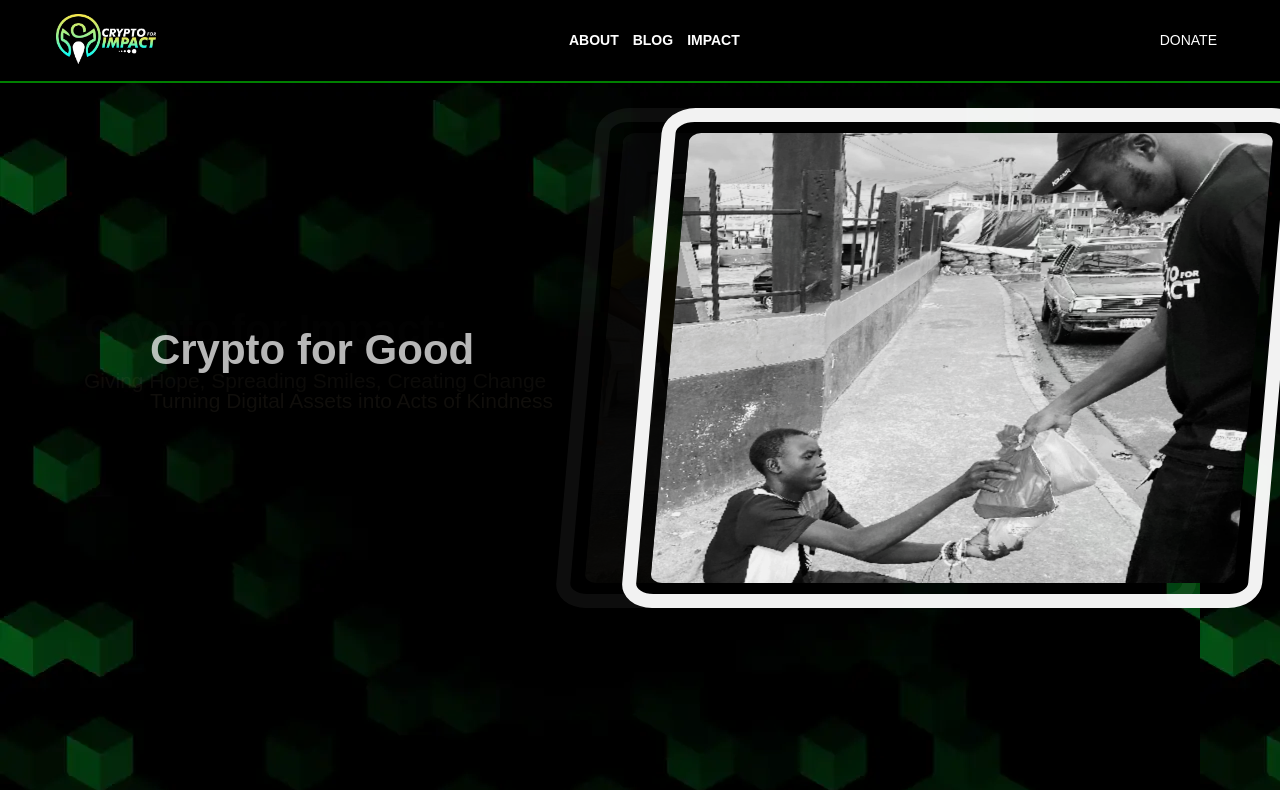
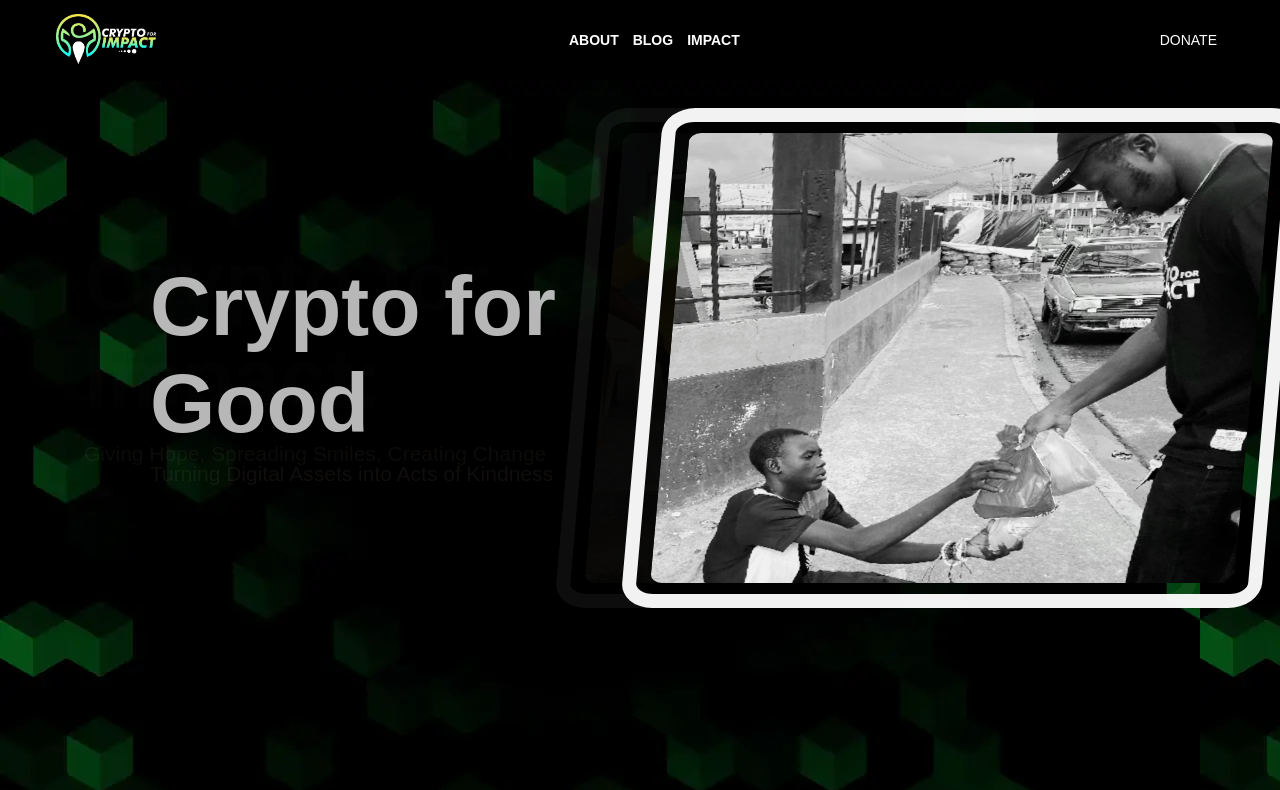
Before and after one commit to obuye37/crypto4impact, a Next.js app: page / in a window 1280 px wide. Shown: the top 790 px of the page. Built offline with nearby package versions, Linux system fonts and the light colour scheme.

Commit message:
updated window object correctly

```diff
--- a/src/app/page.module.css
+++ b/src/app/page.module.css
@@ -72,11 +72,19 @@
   height:100vh;
 }
 
+.carouselIndicatorWrapper{
+  position: absolute;
+  z-index: 999;
+  inset: auto auto 40px 60px;
+  width: 30%;
+  height: 1.5rem;
+}
+
 .carouselIndicator {
   transform: all;
   width: 2rem;
   height: 2rem;
-  background-color: #fff;
+  background-color: yellow;
   border-radius: 50%;
 }
 
--- a/src/components/Carousel.tsx
+++ b/src/components/Carousel.tsx
@@ -24,6 +24,7 @@ const Carousel = ({
   useEffect(() => {
     const handleResize = () => {
       setScreenHeight(window.innerHeight);
+      setScreenWidth(window.innerWidth)
     };
     window.addEventListener('resize', handleResize);
     return () => {
@@ -49,11 +50,6 @@ const Carousel = ({
         // style={{ transform: `translateX(-${curr * 100}%)` }}
       >
         <AnimatePresence mode="popLayout">
-        <motion.div
-            initial={{ width: 1}}
-            animate={{ width: screenWidth}}
-            transition={{ duration: ((autoSlideInterval/1000)), ease: 'easeInOut' }}
-            style={{ width:screenWidth, height:'2px', background:'green', position:'absolute', top: '.1rem', left:0}} />
         { slides.map(({id, title, subTitle, img}, idx) =>
              curr === idx && (
                 <motion.div key={id}
@@ -66,11 +62,11 @@ const Carousel = ({
                 style={{width:screenWidth, height:screenHeight, display:'flex'}}>
                 <div className={styles.bannerCaption}>
                   <motion.h1
-                    initial={{y: 20, opacity: 0}}
+                    initial={{y: 40, opacity: 0}}
                     animate={{y: 0, opacity: 1}}
                     exit={{y: -20, opacity: 0 }}
                     transition={{ease: 'easeInOut', duration:0.5, delay: 0.5}}
-                  style={{color:'whitesmoke', fontSize:'3rem'}}>{title}</motion.h1>
+                  style={{color:'whitesmoke', fontSize:'6rem'}}>{title}</motion.h1>
                   <motion.p
                   initial={{y: 20, opacity: 0}}
                   animate={{y: 0, opacity: 1}}
@@ -104,8 +100,8 @@ const Carousel = ({
 
       {
         carouselIdicator && (
-          <div style={{display:'absolute', inset:'20px 0 4px 0'}}>
-            <div style={{display:'flex', alignItems: 'center', justifyContent:'center', gap: 2}} >
+          <div className={styles.carouselIndicatorWrapper}>
+            <div style={{display:'flex', alignItems: 'center', justifyContent:'center', gap:'2px'}} >
               {slides.map((_, i) => (
                 <div key={i}
                   style={curr === i ? {padding: '.5rem'} : {opacity: .5}}
```
